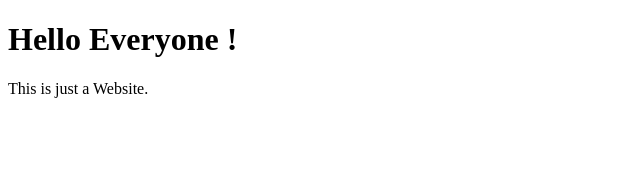
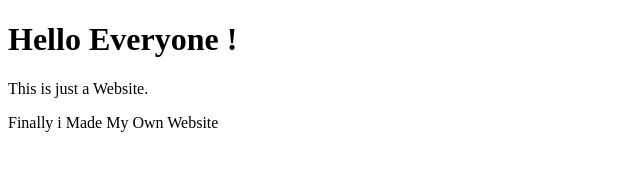
Before and after one commit to 13israfil-alt/13israfil-alt.github.io, a plain HTML site: page index.html in a window 1280 px wide. Shown: the whole page, without its empty margins (0-640 px from the left). Drawn offline with Linux system fonts and the light colour scheme.

Commit message:
Update index.html

```diff
--- a/index.html
+++ b/index.html
@@ -5,6 +5,8 @@
 </head>
 <body>
     <h1>Hello Everyone !</h1>
+
     <p>This is just a Website.</p>
+    <p> Finally i Made My Own Website</p>
 </body>
 </html>
```
